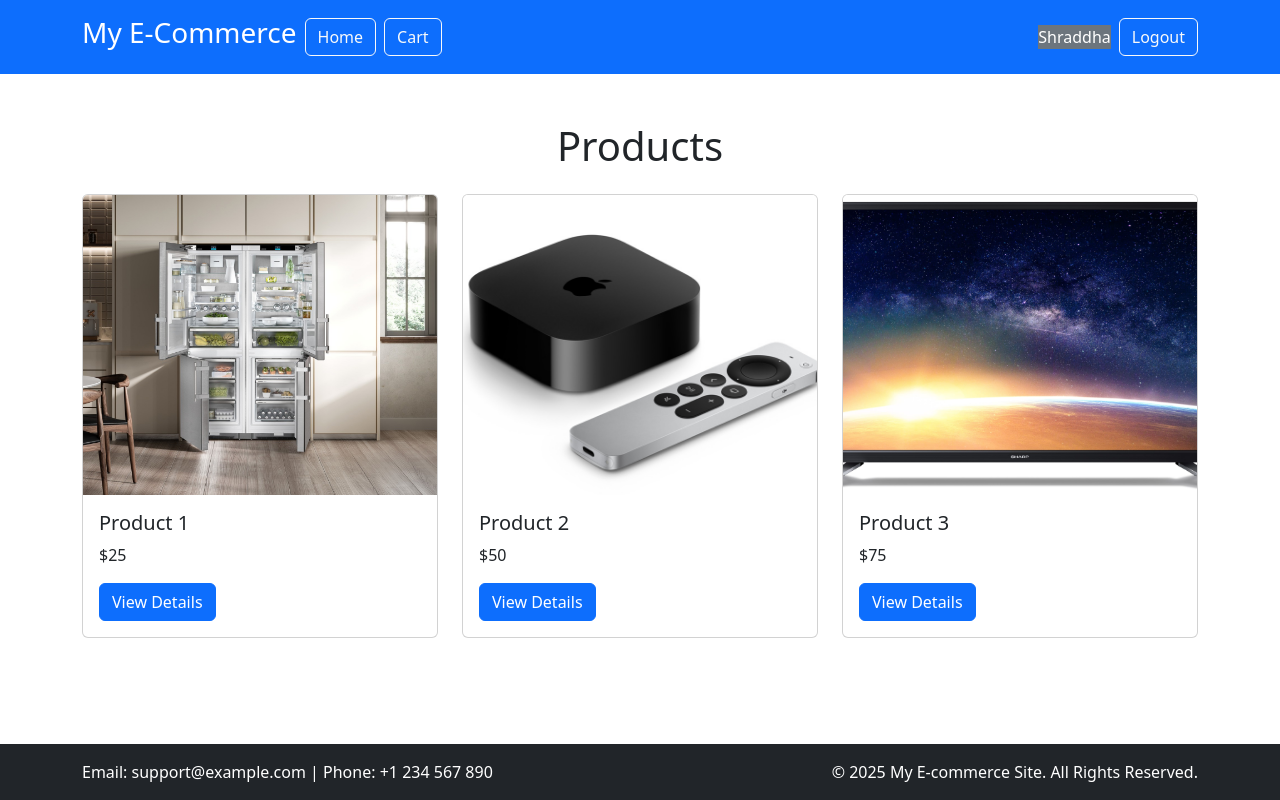
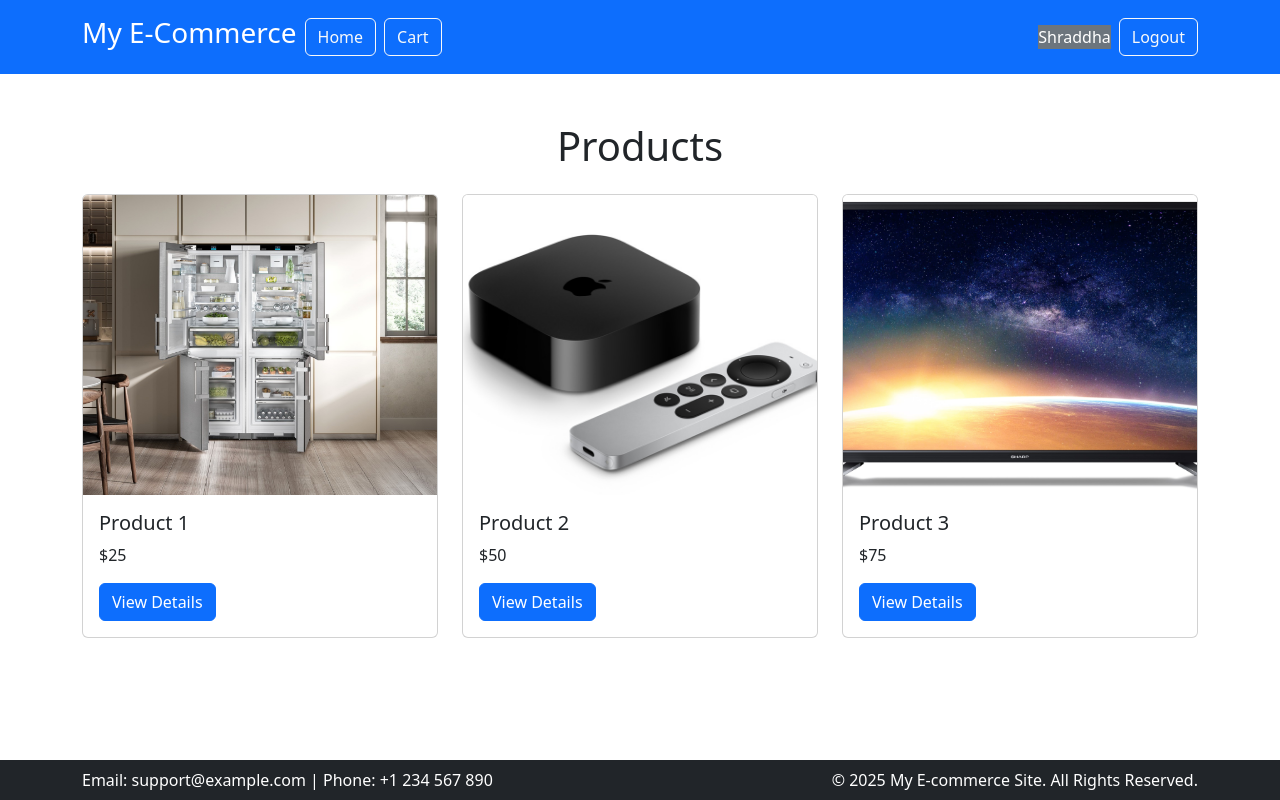
Before and after one commit to Shraddha259/ECommerceApp, a React (Create React App) app: page / in a window 1280 px wide. Built offline with nearby package versions, Linux system fonts and the light colour scheme; sample sign-in values are in the browser's storage.

Commit message:
Changes in footer

```diff
--- a/src/components/Footer.tsx
+++ b/src/components/Footer.tsx
@@ -3,7 +3,7 @@ import { Link } from 'react-router-dom';
 
 const Footer: React.FC = () => {
     return (
-        <footer className="bg-dark text-white py-3">
+        <footer className="bg-dark text-white py-2">
         <div className="container d-flex justify-content-between">
           <span>Email: support@example.com | Phone: +1 234 567 890</span>
           <span className="float-end">© {new Date().getFullYear()} My E-commerce Site. All Rights Reserved.</span>
```
